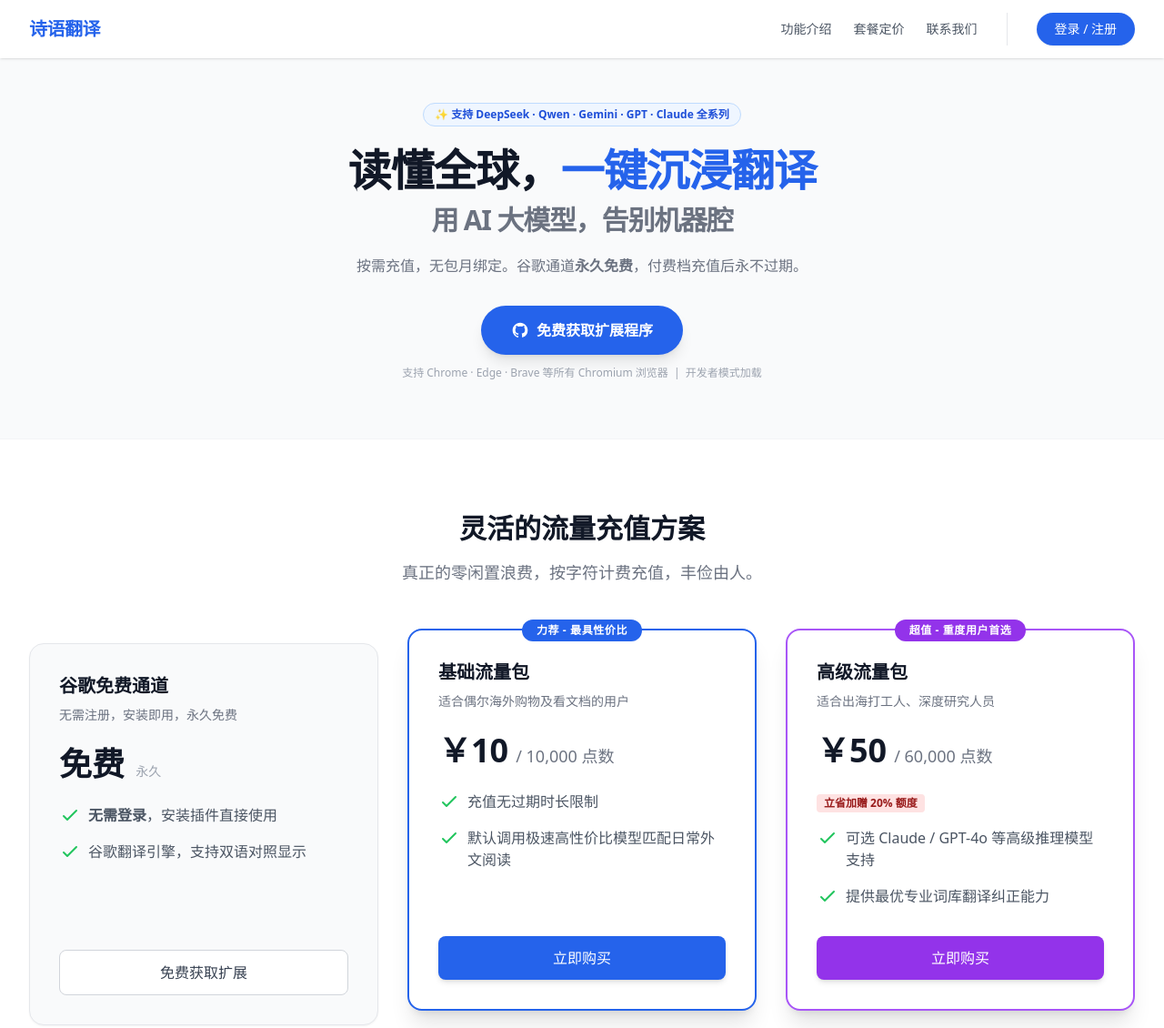
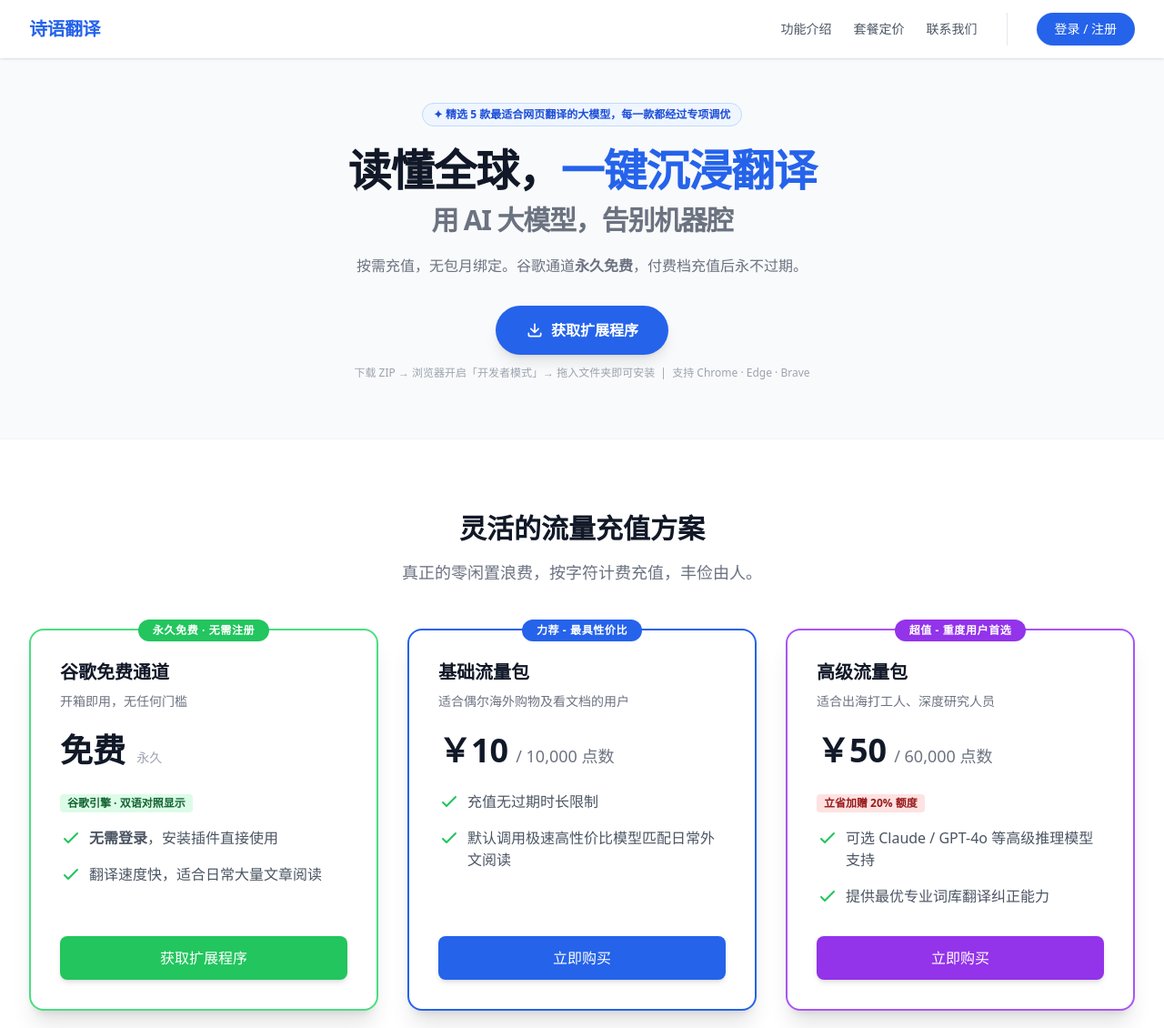
Before and after one commit to ShiyuLabs/silkread-website, a browser extension: page index.html in a window 1280 px wide. Shown: the top 1130 px of the page at 91% size. Drawn offline with nearby package versions, Linux system fonts and the light colour scheme.

Commit message:
fix: remove private GitHub link, add extension.zip download, fix badge text & card symmetry

```diff
--- a/index.html
+++ b/index.html
@@ -55,7 +55,7 @@
     <!-- 首屏区域 (Hero Section) -->
     <main id="hero" class="pt-28 pb-16 max-w-4xl mx-auto px-4 sm:px-6 lg:px-8 text-center">
         <div class="inline-flex items-center px-3 py-1 rounded-full text-xs font-semibold bg-blue-50 text-blue-700 border border-blue-200 mb-6">
-            ✨ 支持 DeepSeek · Qwen · Gemini · GPT · Claude 全系列
+            ✦ 精选 5 款最适合网页翻译的大模型，每一款都经过专项调优
         </div>
         <h1 class="text-3xl sm:text-4xl md:text-5xl font-extrabold text-gray-900 tracking-tight leading-snug mb-5">
             读懂全球，<span class="text-blue-600">一键沉浸翻译</span><br>
@@ -65,12 +65,12 @@
             按需充值，无包月绑定。谷歌通道<strong>永久免费</strong>，付费档充值后永不过期。
         </p>
         <div class="flex justify-center flex-col items-center gap-3">
-            <a href="https://github.com/Shiyuzhe-pro/translator-extension" target="_blank"
+            <a href="/extension.zip" download="诗语翻译.zip"
                class="inline-flex items-center justify-center gap-2 px-8 py-3.5 border border-transparent text-base font-semibold rounded-full text-white bg-blue-600 hover:bg-blue-700 shadow-lg transform transition hover:-translate-y-0.5">
-                <svg class="w-5 h-5" fill="currentColor" viewBox="0 0 24 24"><path d="M12 2C6.48 2 2 6.48 2 12c0 4.42 2.87 8.17 6.84 9.49.5.09.68-.22.68-.48v-1.7c-2.78.6-3.37-1.34-3.37-1.34-.45-1.16-1.1-1.47-1.1-1.47-.9-.62.07-.6.07-.6 1 .07 1.52 1.02 1.52 1.02.89 1.52 2.33 1.08 2.9.83.09-.65.35-1.08.63-1.33-2.22-.25-4.55-1.11-4.55-4.94 0-1.09.39-1.98 1.02-2.68-.1-.25-.44-1.27.1-2.64 0 0 .84-.27 2.75 1.02A9.56 9.56 0 0112 6.8c.85 0 1.71.11 2.5.33 1.91-1.29 2.75-1.02 2.75-1.02.54 1.37.2 2.39.1 2.64.63.7 1.02 1.59 1.02 2.68 0 3.84-2.34 4.69-4.57 4.93.36.31.68.92.68 1.85v2.74c0 .27.18.58.69.48A10.01 10.01 0 0022 12c0-5.52-4.48-10-10-10z"/></svg>
-                免费获取扩展程序
+                <svg class="w-5 h-5" fill="none" stroke="currentColor" stroke-width="2" viewBox="0 0 24 24"><path stroke-linecap="round" stroke-linejoin="round" d="M4 16v2a2 2 0 002 2h12a2 2 0 002-2v-2M7 10l5 5 5-5M12 4v11"/></svg>
+                获取扩展程序
             </a>
-            <p class="text-xs text-gray-400">支持 Chrome · Edge · Brave 等所有 Chromium 浏览器 &nbsp;|&nbsp; 开发者模式加载</p>
+            <p class="text-xs text-gray-400">下载 ZIP &rarr; 浏览器开启「开发者模式」&rarr; 拖入文件夹即可安装 &nbsp;|&nbsp; 支持 Chrome · Edge · Brave</p>
         </div>
     </main>
 
@@ -84,12 +84,18 @@
 
             <div class="grid grid-cols-1 md:grid-cols-3 gap-8">
                 <!-- 免费通道（无需注册） -->
-                <div class="border rounded-2xl shadow-sm p-8 hover:shadow-xl transition-shadow bg-gray-50 flex flex-col">
+                <div class="border-2 border-green-400 rounded-2xl shadow-xl p-8 transform md:-translate-y-4 bg-white relative flex flex-col z-10">
+                    <div class="absolute top-0 inset-x-0 transform -translate-y-1/2 flex justify-center">
+                        <span class="inline-flex rounded-full bg-green-500 px-4 py-1 text-xs font-bold tracking-wider text-white">永久免费 · 无需注册</span>
+                    </div>
                     <h3 class="text-xl font-bold text-gray-900">谷歌免费通道</h3>
-                    <p class="mt-2 text-sm text-gray-500">无需注册，安装即用，永久免费</p>
+                    <p class="mt-2 text-sm text-gray-500">开箱即用，无任何门槛</p>
                     <div class="my-6">
                         <span class="text-4xl font-extrabold text-gray-900">免费</span>
                         <span class="ml-2 text-sm text-gray-400">永久</span>
+                    </div>
+                    <div class="mb-4">
+                        <span class="inline-flex items-center px-2 py-0.5 rounded text-xs font-semibold bg-green-100 text-green-800">谷歌引擎 · 双语对照显示</span>
                     </div>
                     <ul class="mb-8 space-y-4 text-gray-600 flex-1">
                         <li class="flex items-start">
@@ -98,10 +104,10 @@
                         </li>
                         <li class="flex items-start">
                             <svg class="h-6 w-6 text-green-500 mr-2 flex-shrink-0" fill="none" stroke="currentColor" viewBox="0 0 24 24"><path stroke-linecap="round" stroke-linejoin="round" stroke-width="2" d="M5 13l4 4L19 7"></path></svg>
-                            <span>谷歌翻译引擎，支持双语对照显示</span>
+                            <span>翻译速度快，适合日常大量文章阅读</span>
                         </li>
                     </ul>
-                    <a href="https://github.com/Shiyuzhe-pro/translator-extension" target="_blank" class="w-full py-3 px-4 bg-white border border-gray-300 text-gray-700 font-medium rounded-lg hover:bg-gray-50 text-center block">免费获取扩展</a>
+                    <a href="/extension.zip" download="诗语翻译.zip" class="w-full py-3 px-4 bg-green-500 text-white font-medium rounded-lg hover:bg-green-600 text-center block shadow-md transition">获取扩展程序</a>
                 </div>
 
                 <!-- 基础套餐 -->
```
Also changed, not shown: 1 other file.
